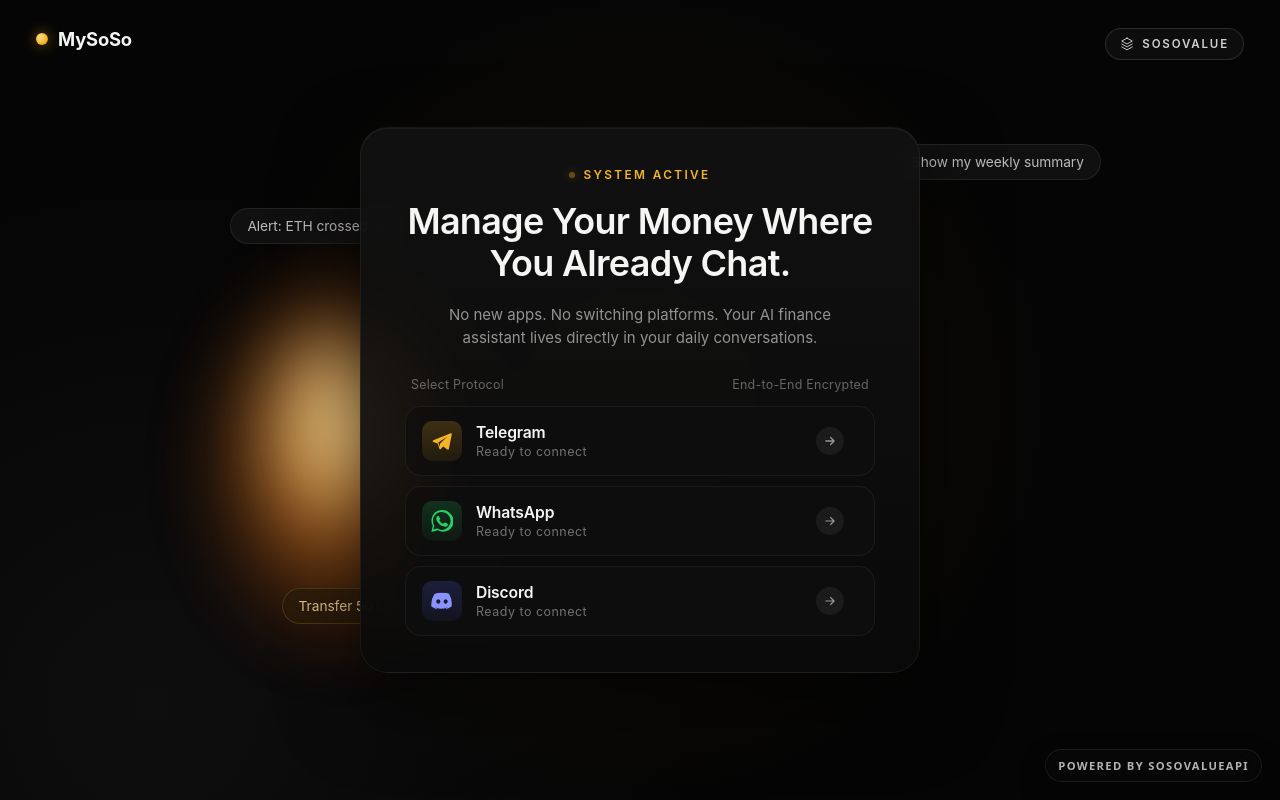
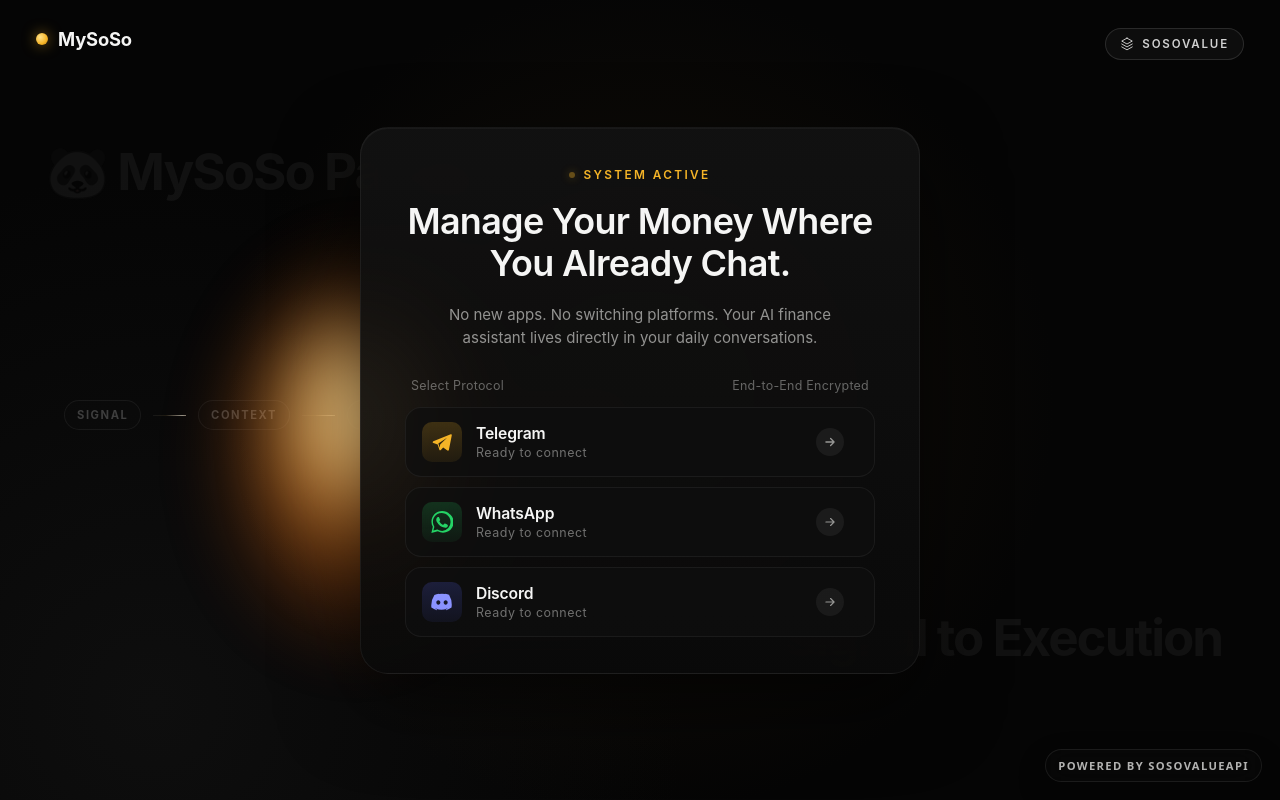
Before and after one commit to chronogist/my-soso, a Next.js app in the folder apps/dashboard/: page / in a window 1280 px wide. Built offline with nearby package versions, Linux system fonts and the light colour scheme; no server answers.

Commit message:
feat(dashboard): enrich homepage motion and story layer

```diff
--- a/apps/dashboard/src/app/globals.css
+++ b/apps/dashboard/src/app/globals.css
@@ -418,6 +418,7 @@
   font-weight: 700;
   letter-spacing: -0.01em;
   z-index: 4;
+  animation: entryReveal 700ms cubic-bezier(0.22, 1, 0.36, 1) both;
 }
 
 .entry__brand-dot {
@@ -444,6 +445,86 @@
   font-weight: 600;
   letter-spacing: 0.16em;
   z-index: 4;
+  animation: entryReveal 780ms cubic-bezier(0.22, 1, 0.36, 1) both;
+}
+
+.entry__story {
+  position: absolute;
+  inset: 0;
+  pointer-events: none;
+  z-index: 1;
+}
+
+.entry__story-wordmark {
+  position: absolute;
+  color: rgba(255, 255, 255, 0.05);
+  font-family: 'Inter', ui-sans-serif, system-ui, sans-serif;
+  font-size: clamp(2rem, 4vw, 3.4rem);
+  font-weight: 700;
+  letter-spacing: -0.04em;
+  white-space: nowrap;
+  animation:
+    entryStoryReveal 1100ms cubic-bezier(0.22, 1, 0.36, 1) both,
+    entryStoryDrift 14s ease-in-out 1100ms infinite;
+}
+
+.entry__story-wordmark--left {
+  top: 18%;
+  left: 3%;
+}
+
+.entry__story-wordmark--right {
+  right: 5%;
+  bottom: 16%;
+  animation-delay: 180ms, 1500ms;
+}
+
+.entry__story-rail {
+  position: absolute;
+  left: 5%;
+  top: 50%;
+  display: flex;
+  align-items: center;
+  gap: 12px;
+  max-width: 560px;
+  opacity: 0.8;
+  animation: entryStoryReveal 1300ms cubic-bezier(0.22, 1, 0.36, 1) both;
+}
+
+.entry__story-node {
+  padding: 7px 12px;
+  border: 1px solid rgba(255, 255, 255, 0.06);
+  border-radius: 999px;
+  background: rgba(16, 16, 16, 0.28);
+  color: rgba(245, 245, 244, 0.22);
+  font-size: 0.7rem;
+  font-weight: 700;
+  letter-spacing: 0.14em;
+  text-transform: uppercase;
+  backdrop-filter: blur(6px);
+}
+
+.entry__story-node--accent {
+  border-color: rgba(245, 180, 39, 0.14);
+  color: rgba(245, 180, 39, 0.42);
+  background: rgba(245, 180, 39, 0.05);
+}
+
+.entry__story-line {
+  width: 72px;
+  height: 1px;
+  background: linear-gradient(90deg, rgba(255, 255, 255, 0.06), rgba(245, 180, 39, 0.16));
+  position: relative;
+  overflow: hidden;
+}
+
+.entry__story-line::after {
+  content: '';
+  position: absolute;
+  inset: 0;
+  background: linear-gradient(90deg, transparent, rgba(255, 255, 255, 0.5), transparent);
+  transform: translateX(-120%);
+  animation: entrySignalFlow 3.4s linear infinite;
 }
 
 .entry__orb {
@@ -459,18 +540,61 @@
     radial-gradient(ellipse at 50% 55%, rgba(180, 70, 10, 0.5), transparent 70%);
   filter: blur(28px);
   pointer-events: none;
-  animation: entryOrb 8s ease-in-out infinite;
+  animation:
+    entryOrbReveal 1200ms cubic-bezier(0.22, 1, 0.36, 1) both,
+    entryOrb 8s ease-in-out 1200ms infinite;
   z-index: 1;
+}
+
+@keyframes entryOrbReveal {
+  0% {
+    opacity: 0;
+    transform: scale(0.82) translateY(24px);
+  }
+  100% {
+    opacity: 1;
+    transform: scale(1) translateY(0);
+  }
+}
+
+@keyframes entryStoryReveal {
+  0% {
+    opacity: 0;
+    transform: translateY(18px);
+  }
+  100% {
+    opacity: 1;
+    transform: translateY(0);
+  }
+}
+
+@keyframes entryStoryDrift {
+  0%,
+  100% {
+    transform: translate3d(0, 0, 0);
+  }
+  50% {
+    transform: translate3d(10px, -6px, 0);
+  }
+}
+
+@keyframes entrySignalFlow {
+  0% {
+    transform: translateX(-120%);
+  }
+  100% {
+    transform: translateX(140%);
+  }
 }
 
 @keyframes entryOrb {
   0%,
   100% {
-    transform: scale(1);
+    transform: scale(1) translate3d(0, 0, 0);
     opacity: 0.95;
   }
   50% {
-    transform: scale(1.06);
+    transform: scale(1.06) translate3d(16px, -8px, 0);
     opacity: 1;
   }
 }
@@ -478,16 +602,18 @@
 .entry__bubble {
   position: absolute;
   padding: 9px 16px;
-  border: 1px solid rgba(255, 255, 255, 0.08);
+  border: 1px solid rgba(255, 255, 255, 0.05);
   border-radius: 999px;
-  background: rgba(22, 22, 22, 0.7);
+  background: rgba(22, 22, 22, 0.34);
   backdrop-filter: blur(8px);
-  color: rgba(235, 235, 232, 0.78);
+  color: rgba(235, 235, 232, 0.36);
   font-size: 0.86rem;
   letter-spacing: -0.005em;
   z-index: 2;
   pointer-events: none;
-  animation: entryFloat 6s ease-in-out infinite;
+  animation:
+    entryBubbleReveal 900ms cubic-bezier(0.22, 1, 0.36, 1) both,
+    entryFloat 6s ease-in-out 900ms infinite;
 }
 
 .entry__bubble--alert {
@@ -505,19 +631,30 @@
 .entry__bubble--transfer {
   bottom: 22%;
   left: 22%;
-  background: rgba(40, 28, 12, 0.65);
-  color: rgba(255, 220, 160, 0.85);
-  border-color: rgba(245, 180, 39, 0.18);
+  background: rgba(40, 28, 12, 0.28);
+  color: rgba(255, 220, 160, 0.34);
+  border-color: rgba(245, 180, 39, 0.1);
   animation-delay: 3s;
 }
 
 @keyframes entryFloat {
   0%,
   100% {
-    transform: translateY(0);
+    transform: translate3d(0, 0, 0) rotate(0deg);
   }
   50% {
-    transform: translateY(-6px);
+    transform: translate3d(0, -8px, 0) rotate(-1deg);
+  }
+}
+
+@keyframes entryBubbleReveal {
+  0% {
+    opacity: 0;
+    transform: translateY(18px) scale(0.94);
+  }
+  100% {
+    opacity: 1;
+    transform: translateY(0) scale(1);
   }
 }
 
@@ -533,6 +670,47 @@
     inset 0 1px 0 rgba(255, 255, 255, 0.04);
   backdrop-filter: blur(18px);
   z-index: 3;
+  overflow: hidden;
+  animation: entryCardReveal 820ms cubic-bezier(0.22, 1, 0.36, 1) both;
+}
+
+.entry__card::before {
+  content: '';
+  position: absolute;
+  inset: -40% auto auto -30%;
+  width: 56%;
+  height: 180%;
+  background: linear-gradient(
+    115deg,
+    transparent 0%,
+    rgba(255, 255, 255, 0.06) 46%,
+    rgba(255, 255, 255, 0.13) 50%,
+    rgba(255, 255, 255, 0.05) 54%,
+    transparent 100%
+  );
+  transform: rotate(12deg) translateX(-140%);
+  pointer-events: none;
+  animation: entryCardSweep 1400ms ease 500ms both;
+}
+
+@keyframes entryCardReveal {
+  0% {
+    opacity: 0;
+    transform: translateY(22px) scale(0.985);
+  }
+  100% {
+    opacity: 1;
+    transform: translateY(0) scale(1);
+  }
+}
+
+@keyframes entryCardSweep {
+  0% {
+    transform: rotate(12deg) translateX(-140%);
+  }
+  100% {
+    transform: rotate(12deg) translateX(280%);
+  }
 }
 
 .entry__card--loading {
@@ -589,6 +767,7 @@
   font-size: 0.74rem;
   font-weight: 600;
   letter-spacing: 0.2em;
+  animation: entryReveal 960ms cubic-bezier(0.22, 1, 0.36, 1) both;
 }
 
 .entry__pulse {
@@ -620,6 +799,7 @@
   letter-spacing: -0.02em;
   color: #f5f5f4;
   max-width: none;
+  animation: entryReveal 1040ms cubic-bezier(0.22, 1, 0.36, 1) both;
 }
 
 .entry__lede {
@@ -629,6 +809,7 @@
   color: rgba(235, 235, 232, 0.6);
   font-size: 0.94rem;
   line-height: 1.55;
+  animation: entryReveal 1120ms cubic-bezier(0.22, 1, 0.36, 1) both;
 }
 
 .entry__meta {
@@ -639,6 +820,7 @@
   color: rgba(235, 235, 232, 0.4);
   font-size: 0.78rem;
   letter-spacing: 0.02em;
+  animation: entryReveal 1200ms cubic-bezier(0.22, 1, 0.36, 1) both;
 }
 
 .entry__error {
@@ -676,7 +858,21 @@
   transition:
     border-color 200ms ease,
     background 200ms ease,
-    transform 200ms ease;
+    transform 200ms ease,
+    box-shadow 200ms ease;
+  animation: entryProtocolReveal 720ms cubic-bezier(0.22, 1, 0.36, 1) both;
+}
+
+.entry__protocols li:nth-child(1) .entry__protocol {
+  animation-delay: 180ms;
+}
+
+.entry__protocols li:nth-child(2) .entry__protocol {
+  animation-delay: 270ms;
+}
+
+.entry__protocols li:nth-child(3) .entry__protocol {
+  animation-delay: 360ms;
 }
 
 .entry__protocol:hover:not(:disabled),
@@ -752,6 +948,11 @@
   border-radius: 50%;
   background: rgba(255, 255, 255, 0.06);
   color: rgba(235, 235, 232, 0.6);
+  transition:
+    background 200ms ease,
+    color 200ms ease,
+    box-shadow 200ms ease,
+    transform 200ms ease;
 }
 
 .entry__protocol-state {
@@ -777,6 +978,50 @@
   border-radius: 50%;
   background: currentColor;
   box-shadow: 0 0 10px rgba(134, 239, 172, 0.4);
+}
+
+@keyframes entryReveal {
+  0% {
+    opacity: 0;
+    transform: translateY(12px);
+  }
+  100% {
+    opacity: 1;
+    transform: translateY(0);
+  }
+}
+
+@keyframes entryProtocolReveal {
+  0% {
+    opacity: 0;
+    transform: translateY(16px) scale(0.985);
+  }
+  100% {
+    opacity: 1;
+    transform: translateY(0) scale(1);
+  }
+}
+
+@media (prefers-reduced-motion: reduce) {
+  .entry__story-wordmark,
+  .entry__story-rail,
+  .entry__story-line::after,
+  .entry__brand,
+  .entry__badge,
+  .entry__orb,
+  .entry__bubble,
+  .entry__card,
+  .entry__card::before,
+  .entry__eyebrow,
+  .entry__title,
+  .entry__lede,
+  .entry__meta,
+  .entry__protocol,
+  .entry__pulse,
+  .entry__loading-dots span {
+    animation: none !important;
+    transform: none !important;
+  }
 }
 
 /* ── Hub / post-pick setup ────────────────────────────────────────────── */
@@ -1965,6 +2210,40 @@
     letter-spacing: 0.1em;
   }
 
+  .entry__story-wordmark {
+    font-size: 1.6rem;
+  }
+
+  .entry__story-wordmark--left {
+    top: 15%;
+    left: 5%;
+  }
+
+  .entry__story-wordmark--right {
+    right: 6%;
+    bottom: 20%;
+  }
+
+  .entry__story-rail {
+    left: 6%;
+    right: 6%;
+    top: auto;
+    bottom: 11%;
+    gap: 8px;
+    max-width: none;
+    overflow: hidden;
+  }
+
+  .entry__story-node {
+    padding: 6px 9px;
+    font-size: 0.58rem;
+    letter-spacing: 0.1em;
+  }
+
+  .entry__story-line {
+    width: 38px;
+  }
+
   .entry__brand {
     top: 18px;
     left: 18px;
--- a/apps/dashboard/src/components/entry-picker.tsx
+++ b/apps/dashboard/src/components/entry-picker.tsx
@@ -107,6 +107,22 @@
         SOSOVALUE
       </div>
 
+      <div className="entry__story" aria-hidden>
+        <div className="entry__story-wordmark entry__story-wordmark--left">🐼 MySoSo Panda</div>
+        <div className="entry__story-wordmark entry__story-wordmark--right">
+          Signal to Execution
+        </div>
+        <div className="entry__story-rail">
+          <span className="entry__story-node">Signal</span>
+          <span className="entry__story-line" />
+          <span className="entry__story-node">Context</span>
+          <span className="entry__story-line" />
+          <span className="entry__story-node">Conviction</span>
+          <span className="entry__story-line" />
+          <span className="entry__story-node entry__story-node--accent">Execution</span>
+        </div>
+      </div>
+
       <div className="entry__orb" aria-hidden />
       <div className="entry__bubble entry__bubble--alert" aria-hidden>
         Alert: ETH crossed 3k
@@ -190,9 +206,7 @@
                 <strong>WhatsApp</strong>
                 <small>{isLinked('whatsapp') ? 'Already linked' : 'Ready to connect'}</small>
               </span>
-              {isLinked('whatsapp') ? (
-                <span className="entry__protocol-state">Linked</span>
-              ) : null}
+              {isLinked('whatsapp') ? <span className="entry__protocol-state">Linked</span> : null}
               <span className="entry__protocol-arrow">
                 <svg width="14" height="14" viewBox="0 0 24 24" fill="none" aria-hidden>
                   <path
```
